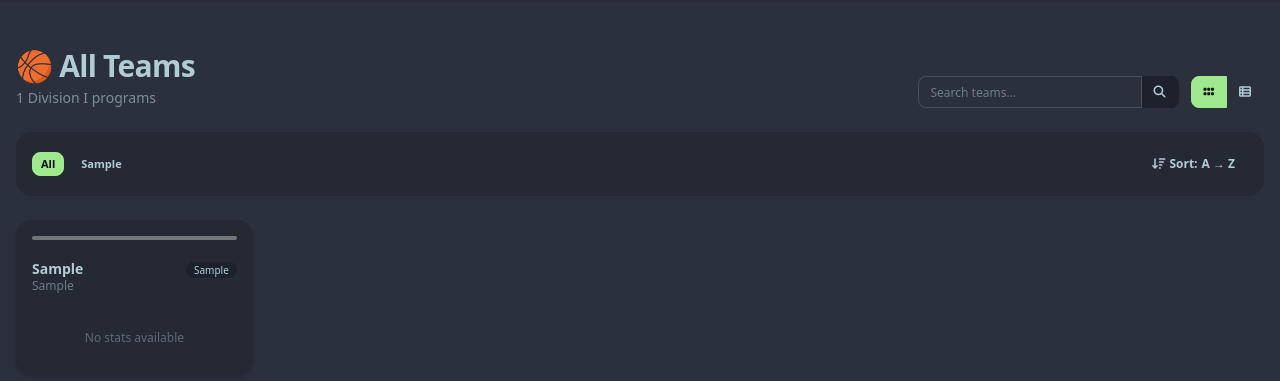
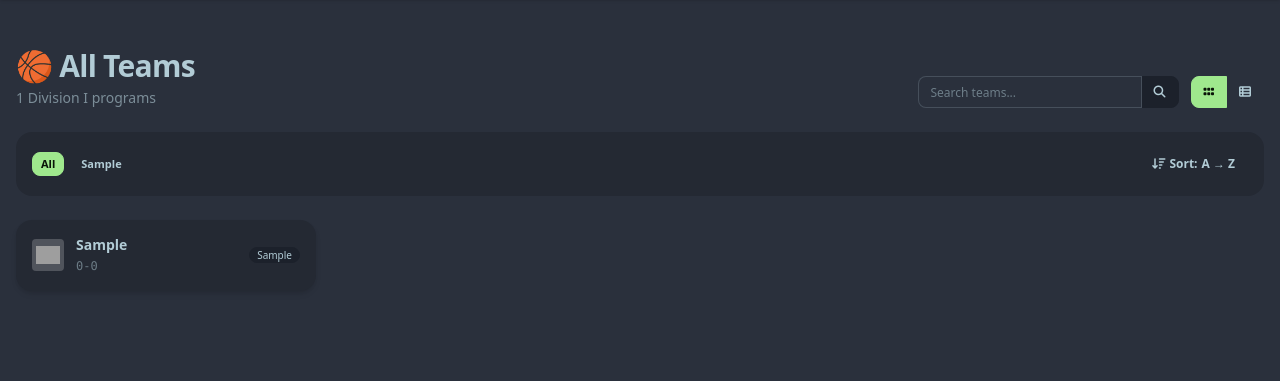
Before and after one commit to ken-hin/OpenCourt, a Django app: page /teams/ in a window 1280 px wide. Shown: the part 64-445 px from the top of the page. Run offline with Django 5.2, Linux system fonts and the light colour scheme; tables that the repository leaves empty hold one stand-in row (values such as "Sample post"); style sheets or scripts are compiled from the project's sources; some libraries are stand-ins or nearby versions; grey boxes are pictures that could not be loaded.

Commit message:
Final UI Improvements
Removed team names at bottom of conference list to improve clarity. Started adding conference record to each team but loading the conference page become very slow (Not sure if theres a better alternative to this so for now I removed it). Improved the general look of teams.html to just give basic details about each team. Added logos to each team

```diff
--- a/opencourt/models.py
+++ b/opencourt/models.py
@@ -124,6 +124,48 @@ class Team(models.Model):
     if hasattr(self, '_current_stats'):
       return self._current_stats[0] if self._current_stats else None
     return self.season_stats.order_by('-season').first()
+
+  @property
+  def current_conference_record(self):
+    """
+    Get the conference record for the current season.
+    Returns {'wins': int, 'losses': int, 'record_str': str} or None if no current season.
+    """
+    if not self.current_season:
+      return None
+    return self.get_conference_record(self.current_season.season)
+
+  def get_conference_record(self, season):
+    """
+    Calculate this team's conference record for a given season.
+
+    Returns a dict with 'wins', 'losses', and 'record_str' keys.
+    Queries Game model where conference_game=True and filters by season.
+    """
+    from django.db.models import Q
+
+    conf_wins = Game.objects.filter(
+      season=season,
+      conference_game=True
+    ).filter(
+      (Q(home_team=self) & Q(home_winner=True)) |
+      (Q(away_team=self) & Q(away_winner=True))
+    ).count()
+
+    conf_losses = Game.objects.filter(
+      season=season,
+      conference_game=True
+    ).filter(
+      (Q(home_team=self) & Q(home_winner=False)) |
+      (Q(away_team=self) & Q(away_winner=False))
+    ).count()
+
+    return {
+      'wins': conf_wins,
+      'losses': conf_losses,
+      'record_str': f"{conf_wins}-{conf_losses}"
+    }
+
 
   def save(self, *args, **kwargs):
     """
--- a/templates/opencourt/teams.html
+++ b/templates/opencourt/teams.html
@@ -75,7 +75,7 @@
 
   {# ═══════════════════════ CARD GRID VIEW ═══════════════════════ #}
   <div id="grid-view">
-    <div class="grid grid-cols-1 sm:grid-cols-2 md:grid-cols-3 lg:grid-cols-4 xl:grid-cols-5 gap-4" id="team-grid">
+    <div class="grid grid-cols-1 sm:grid-cols-2 md:grid-cols-3 lg:grid-cols-4 xl:grid-cols-4 gap-4" id="team-grid">
       {% for team in team_list %}
       <a href="{% url 'opencourt:team-detail' team.slug %}"
          class="team-card card bg-base-200 shadow-md hover:shadow-xl transition-all duration-200 hover:-translate-y-1 group"
@@ -89,75 +89,33 @@
          data-defrtg="{{ team.current_season.opp_rating|default:'999' }}">
 
         <div class="card-body p-4">
-          <div class="h-1 w-full rounded-full mb-3 opacity-80"
-               style="background: linear-gradient(90deg,
-                 {{ team.primary_color|default:'#6366f1' }},
-                 {{ team.secondary_color|default:team.primary_color|default:'#6366f1' }});"></div>
-
-          <div class="flex items-start justify-between gap-2">
-            <div class="min-w-0">
-              <h3 class="font-bold text-sm leading-tight group-hover:text-primary transition-colors truncate">
+          <div class="flex items-center gap-3">
+            <img
+              src="https://a.espncdn.com/combiner/i?img=/i/teamlogos/ncaa/500/{{ team.source_id|default:team.id }}.png"
+              alt="{{ team.school }} logo"
+              class="w-8 h-8 rounded object-contain bg-white/20 p-1 flex-shrink-0"
+              onerror="this.style.display='none'"
+            />
+            <div class="min-w-0 flex-1">
+              <h3 class="font-bold text-sm leading-tight truncate">
                 {{ team.school }}
               </h3>
-              {% if team.mascot %}
-              <p class="text-xs opacity-50 truncate">{{ team.mascot }}</p>
+              {% if team.current_season %}
+              <span class="font-mono text-xs">
+                {{ team.current_season.wins|floatformat:0 }}-{{ team.current_season.losses|floatformat:0 }}
+              </span>
+              {% else %}
+              <span class="font-mono text-xs opacity-50">
+                0-0
+              </span>
               {% endif %}
             </div>
             {% if team.conference %}
-            <span class="badge badge-neutral badge-xs flex-shrink-0 mt-0.5">
+            <span class="badge badge-neutral badge-xs flex-shrink-0">
               {{ team.conference.abbrv }}
             </span>
             {% endif %}
           </div>
-
-          {% if team.current_season %}
-          <div class="mt-3 space-y-2">
-            <div class="flex items-center justify-between">
-              <span class="font-mono text-lg font-bold">
-                {{ team.current_season.wins|floatformat:0 }}-{{ team.current_season.losses|floatformat:0 }}
-              </span>
-              {% if team.current_season.win_pct is not None %}
-              <span class="badge badge-sm
-                {% if team.current_season.win_pct >= 75 %}badge-success
-                {% elif team.current_season.win_pct >= 50 %}badge-warning
-                {% else %}badge-error{% endif %}">
-                {{ team.current_season.win_pct|floatformat:1 }}%
-              </span>
-              {% endif %}
-            </div>
-
-            {% if team.current_season.off_rating and team.current_season.opp_rating %}
-            <div class="grid grid-cols-3 gap-1 text-center">
-              <div class="bg-base-300 rounded px-1 py-1.5">
-                <div class="text-[10px] uppercase tracking-wider opacity-50">Off</div>
-                <div class="font-mono text-xs font-semibold
-                  {% if team.current_season.off_rating >= 110 %}text-success{% endif %}">
-                  {{ team.current_season.off_rating|floatformat:1 }}
-                </div>
-              </div>
-              <div class="bg-base-300 rounded px-1 py-1.5">
-                <div class="text-[10px] uppercase tracking-wider opacity-50">Def</div>
-                <div class="font-mono text-xs font-semibold
-                  {% if team.current_season.opp_rating <= 95 %}text-success{% endif %}">
-                  {{ team.current_season.opp_rating|floatformat:1 }}
-                </div>
-              </div>
-              <div class="bg-base-300 rounded px-1 py-1.5">
-                <div class="text-[10px] uppercase tracking-wider opacity-50">Net</div>
-                <div class="font-mono text-xs font-bold
-                  {% if team.current_season.off_rating > team.current_season.opp_rating %}text-success
-                  {% else %}text-error{% endif %}">
-                  {% if team.current_season.off_rating > team.current_season.opp_rating %}+{% endif %}{{ team.current_season.point_margin|floatformat:1 }}
-                </div>
-              </div>
-            </div>
-            {% endif %}
-          </div>
-          {% else %}
-          <div class="mt-3 text-center py-3">
-            <span class="text-xs opacity-40">No stats available</span>
-          </div>
-          {% endif %}
         </div>
       </a>
       {% empty %}
```
Also changed, not shown: templates/opencourt/components/conference_card.html (+0 -42 lines), templates/opencourt/rankings.html (+4 -16 lines), templates/opencourt/team_details.html (+7 -3 lines).
